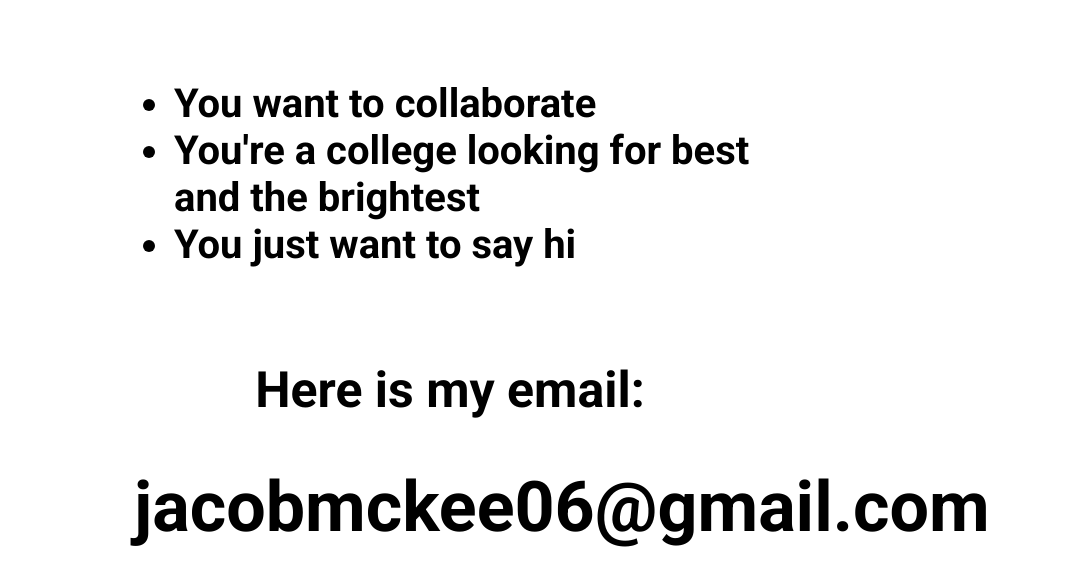
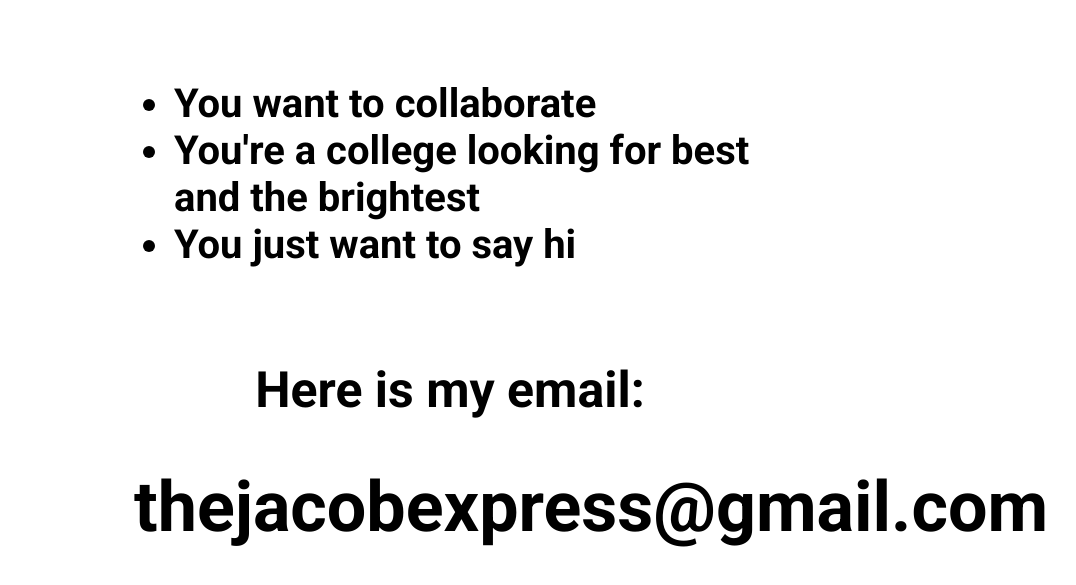
Before and after one commit to thejacobexpress/thejacobexpress.github.io, a plain HTML site: page contact.html in a window 1280 px wide. Shown: the part 687-1272 px from the top of the page, without its empty margins (190-1266 px from the left). Drawn offline with Linux system fonts and the light colour scheme.

Commit message:
Made small adjustments

```diff
--- a/contact.html
+++ b/contact.html
@@ -42,7 +42,7 @@
         </div>
         <div class="emailDiv">
             <h1 class="emailText" id="emailText">
-                jacobmckee06@gmail.com
+                thejacobexpress@gmail.com
             </h1>
         </div>
     </body>
```
